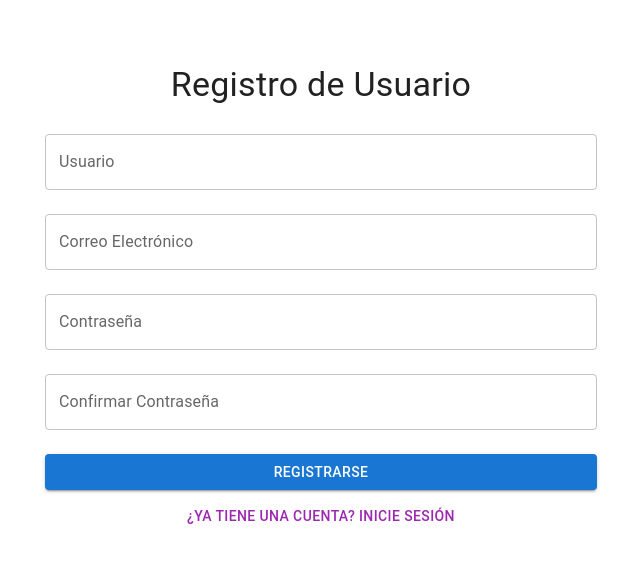
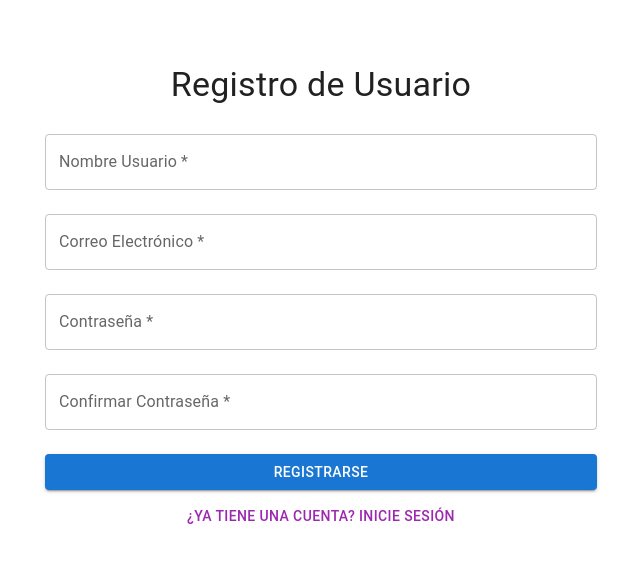
Before and after one commit to amachin86/innovasoft-test, a React (Create React App) app in the folder client-maintenance/: page /register in a window 1280 px wide. Shown: the top 562 px of the page, without its empty margins (319-959 px from the left). Built offline with nearby package versions, Linux system fonts and the light colour scheme.

Commit message:
fix: required field

```diff
--- a/client-maintenance/src/pages/Login.tsx
+++ b/client-maintenance/src/pages/Login.tsx
@@ -47,14 +47,14 @@ function LoginPage() {
         {error && <Alert severity="error">{error}</Alert>}
         <TextField
           fullWidth
-          label="Usuario"
+          label="Usuario *"
           margin="normal"
           value={username}
           onChange={(e) => setUsername(e.target.value)}
         />
         <TextField
           fullWidth
-          label="Contraseña"
+          label="Contraseña *"
           margin="normal"
           type={showPassword ? 'text' : 'password'} // Cambia el tipo según el estado
           value={password}
--- a/client-maintenance/src/pages/Register.tsx
+++ b/client-maintenance/src/pages/Register.tsx
@@ -57,14 +57,14 @@ const RegisterPage: React.FC = () => {
         {success && <Alert severity="success">{success}</Alert>}
         <TextField
           fullWidth
-          label="Usuario"
+          label="Nombre Usuario *"
           margin="normal"
           value={username}
           onChange={(e) => setUsername(e.target.value)}
         />
         <TextField
           fullWidth
-          label="Correo Electrónico"
+          label="Correo Electrónico *"
           type="email"
           margin="normal"
           value={email}
@@ -73,7 +73,7 @@ const RegisterPage: React.FC = () => {
         <TextField
           fullWidth
           type="password"
-          label="Contraseña"
+          label="Contraseña *"
           margin="normal"
           value={password}
           onChange={(e) => setPassword(e.target.value)}
@@ -81,7 +81,7 @@ const RegisterPage: React.FC = () => {
         <TextField
           fullWidth
           type="password"
-          label="Confirmar Contraseña"
+          label="Confirmar Contraseña *"
           margin="normal"
           value={confirmPassword}
           onChange={(e) => setConfirmPassword(e.target.value)}
```
